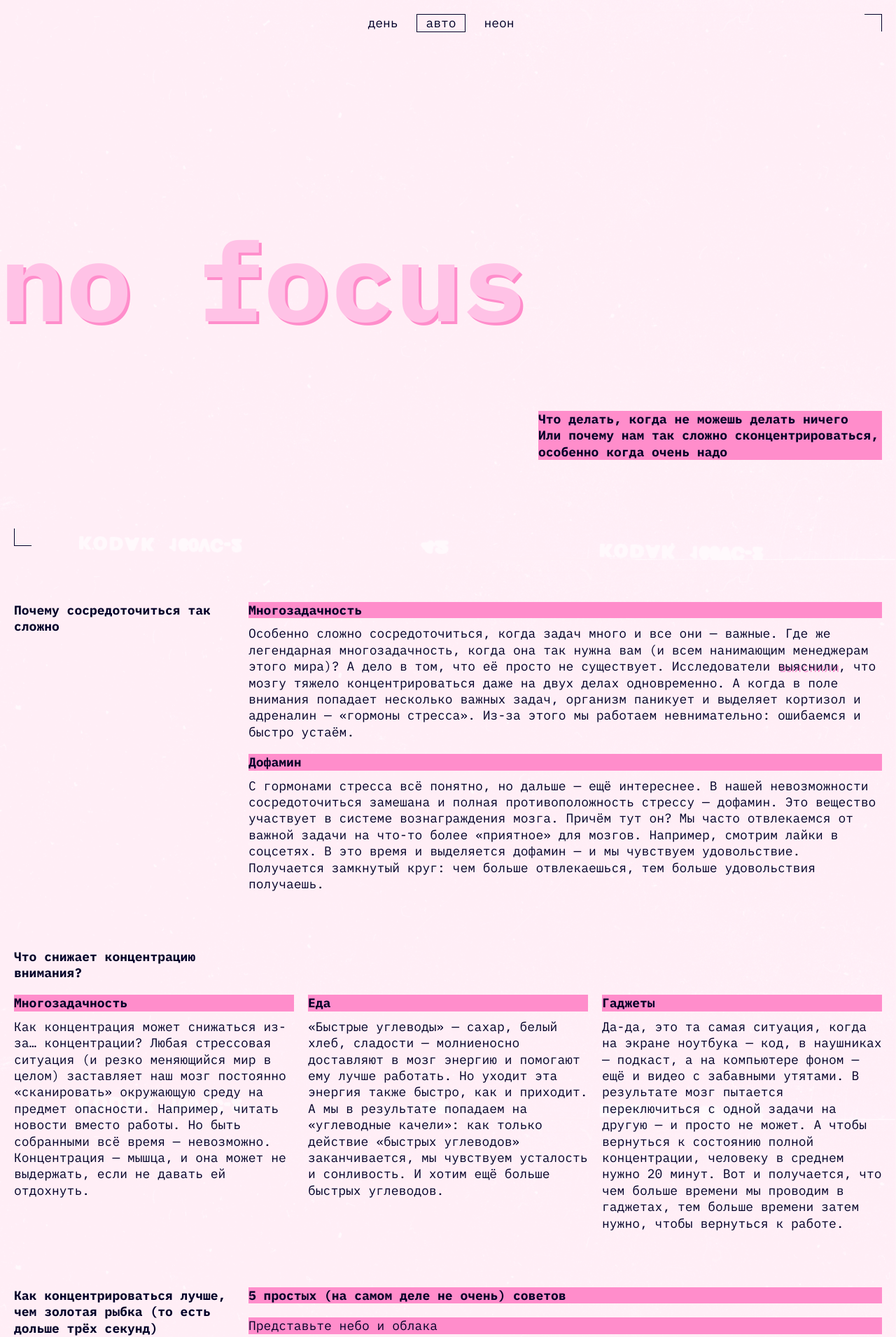
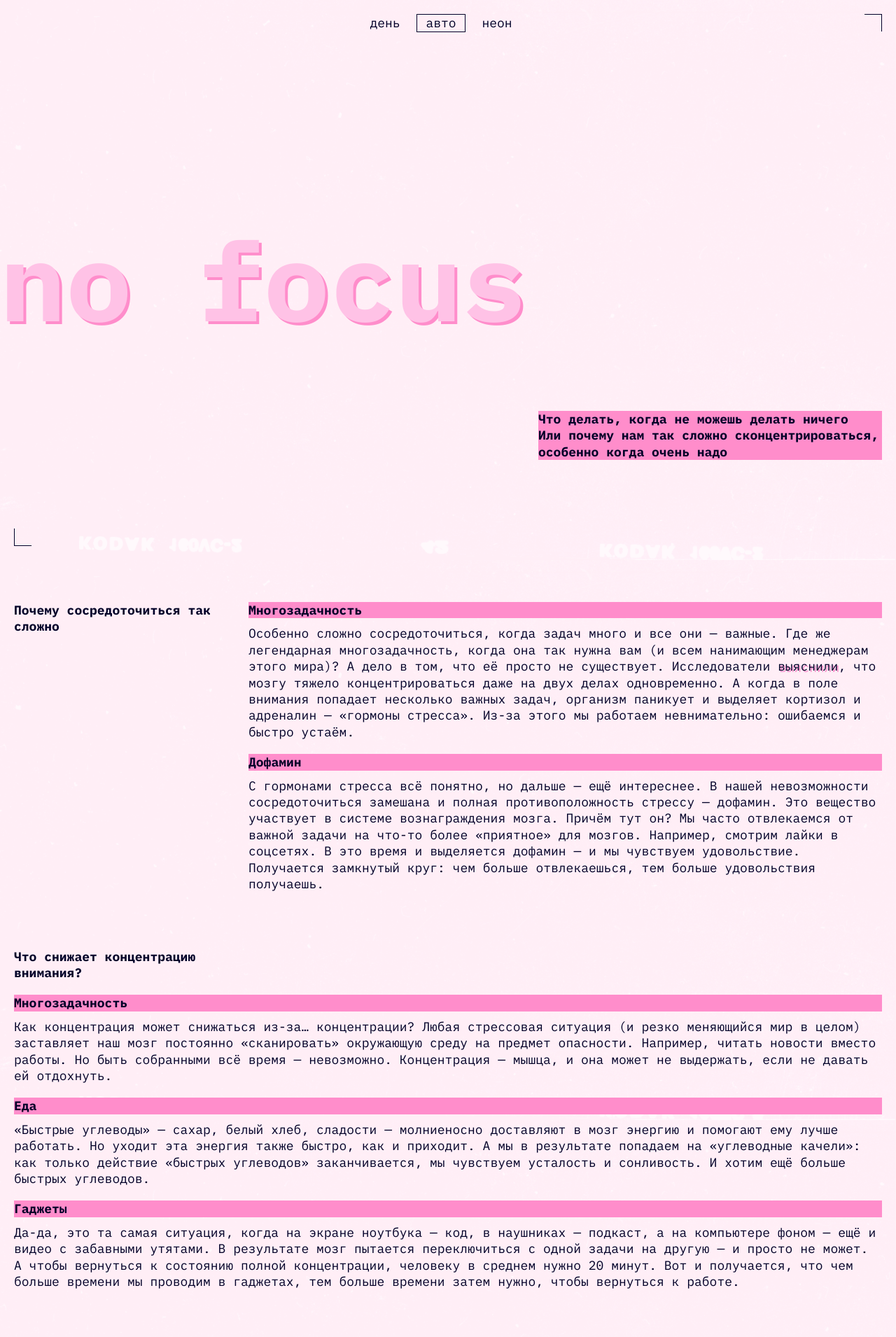
Before and after one commit to firstmidnight/slozhno-sosredotochitsya, a website: page index.html in a window 1280 px wide. Shown: the top 1910 px of the page at 70% size. Drawn offline with Linux system fonts and the light colour scheme.

Commit message:
Adjust padding and gap in header and footer blocks

```diff
--- a/styles/style.css
+++ b/styles/style.css
@@ -34,7 +34,7 @@
   display: flex;
   flex-direction: column;
   align-items: flex-end;
-  gap: 13px;
+  gap: 10px;
 }
 
 .header__theme-menu-button {
@@ -234,7 +234,7 @@
   display: grid;
   justify-content: center;
   align-items: center;
-  margin-top: 10px;
+  margin-top: 15px;
 }
 
 .footer-title {
@@ -390,7 +390,7 @@
   }
 
   .section_what {
-    grid-template-columns: 1fr 1fr 1fr;
+    grid-template-columns: repeat(1fr);
     grid-template-rows: auto;
     align-items: start;
   }
```
